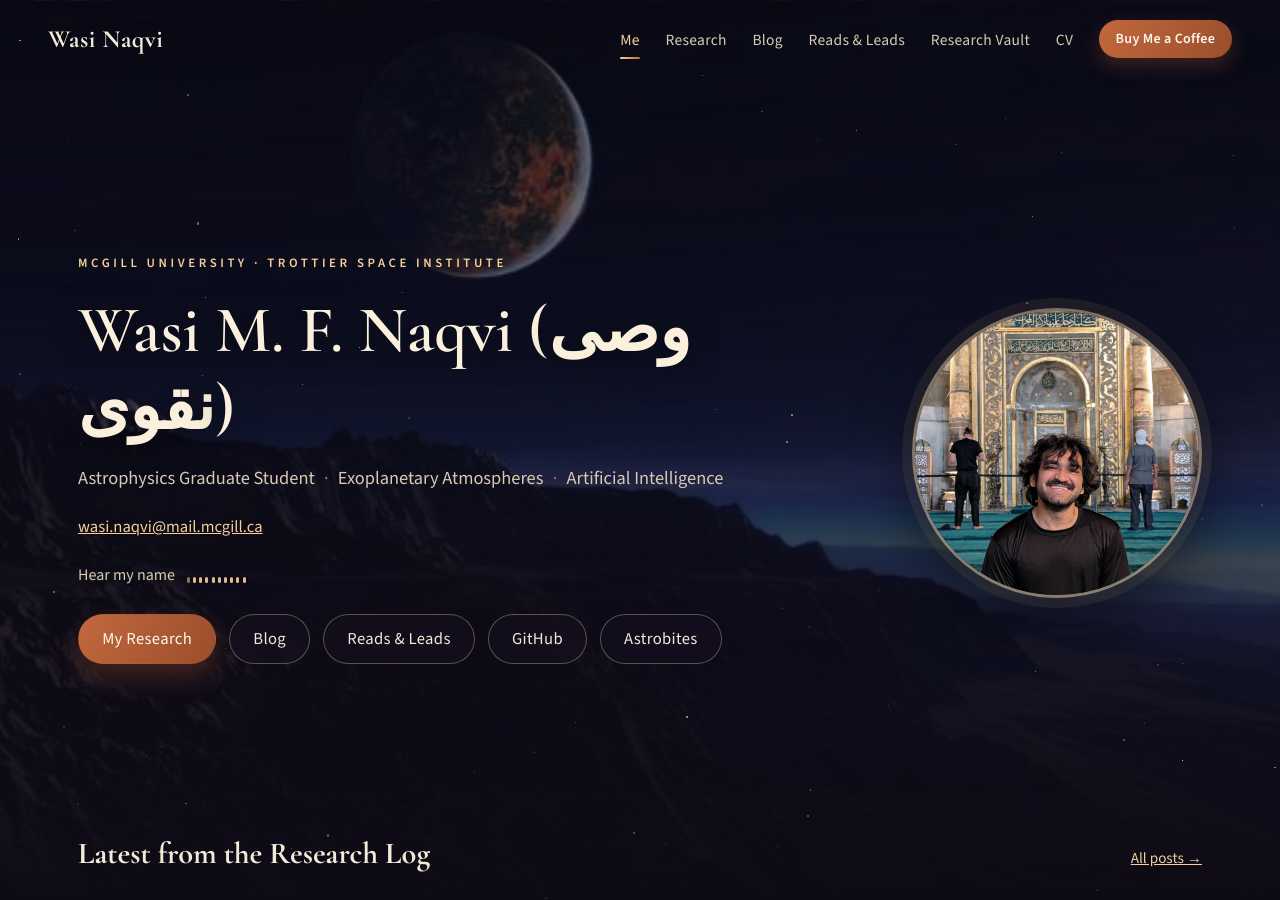
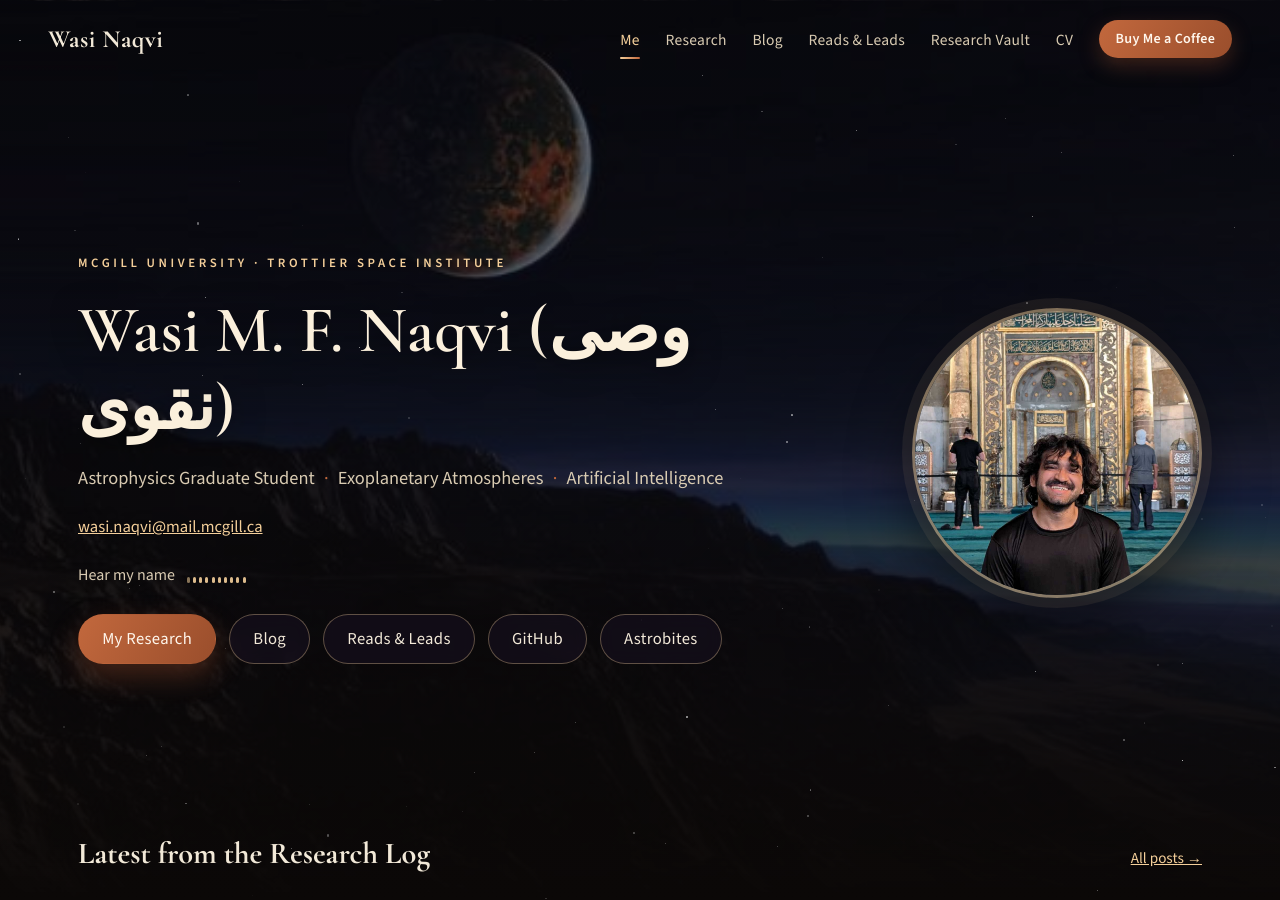
Before and after one commit to wasnaqvi/wasi-naqvi.github.io, a Jekyll site: the page built from index.md, in a window 1280 px wide and 900 px high. Built offline with Jekyll 4.4.1, drawn with Linux system fonts in a browser that asks for light colours.

Commit message:
Coffee-black palette, first paper highlight, Arabic mahya caption

```diff
--- a/assets/styles.css
+++ b/assets/styles.css
@@ -1,15 +1,15 @@
 @import url('https://fonts.googleapis.com/css2?family=Cormorant+Garamond:ital,wght@0,500;0,600;0,700;1,500&family=Source+Sans+3:wght@300;400;500;600&display=swap');
 
 :root {
-  --night: #0e0b16;
-  --night-soft: #171226;
+  --night: #0b0807;
+  --night-soft: #17110d;
   --cream: #f2e9d8;
   --cream-soft: #d9cbb2;
   --muted: #a4947e;
   --amber: #f4cf9a;
   --terra: #c2683d;
   --terra-dark: #9a4e2c;
-  --card: rgba(24, 18, 34, 0.62);
+  --card: rgba(30, 21, 16, 0.66);
   --card-border: rgba(244, 207, 154, 0.14);
   --glow: 0 20px 50px rgba(0, 0, 0, 0.45);
   --radius: 20px;
@@ -28,9 +28,9 @@
   color: var(--cream);
   background-color: var(--night);
   background-image:
-    radial-gradient(ellipse 80% 50% at 15% -10%, rgba(194, 104, 61, 0.16), transparent 60%),
-    radial-gradient(ellipse 60% 45% at 85% 0%, rgba(90, 70, 140, 0.20), transparent 60%),
-    radial-gradient(ellipse 70% 60% at 50% 110%, rgba(40, 28, 60, 0.5), transparent 70%);
+    radial-gradient(ellipse 80% 50% at 15% -10%, rgba(194, 104, 61, 0.20), transparent 60%),
+    radial-gradient(ellipse 60% 45% at 85% 0%, rgba(146, 94, 58, 0.18), transparent 60%),
+    radial-gradient(ellipse 70% 60% at 50% 110%, rgba(46, 29, 19, 0.55), transparent 70%);
   background-attachment: fixed;
   min-height: 100vh;
   display: flex;
@@ -40,7 +40,7 @@
 /* Landing keeps the planet photograph, blended into the same night palette */
 body.landing {
   background-image:
-    linear-gradient(180deg, rgba(14, 11, 22, 0.55) 0%, rgba(14, 11, 22, 0.78) 70%, var(--night) 100%),
+    linear-gradient(180deg, rgba(11, 8, 7, 0.55) 0%, rgba(11, 8, 7, 0.80) 70%, var(--night) 100%),
     url('background_2.jpg');
   background-size: cover;
   background-position: center top;
@@ -796,3 +796,81 @@
   .reading-photo { width: 140px; height: 140px; }
   body { font-size: 1rem; }
 }
+
+
+/* ---------- Paper highlight ---------- */
+.paper-highlight {
+  position: relative;
+  margin: 2rem 0 2.25rem;
+  padding: 1.4rem 1.6rem 1.5rem;
+  border: 1px solid rgba(244, 207, 154, 0.28);
+  border-left: 3px solid var(--terra);
+  border-radius: calc(var(--radius) - 6px);
+  background:
+    linear-gradient(135deg, rgba(194, 104, 61, 0.13), rgba(30, 21, 16, 0.5) 60%);
+  box-shadow: 0 14px 40px rgba(0, 0, 0, 0.35);
+}
+
+.paper-highlight .paper-kicker {
+  display: inline-block;
+  margin: 0 0 0.45rem;
+  font-size: 0.72rem;
+  font-weight: 600;
+  letter-spacing: 0.16em;
+  text-transform: uppercase;
+  color: var(--amber);
+}
+
+.paper-highlight h3 {
+  margin: 0 0 0.5rem;
+  font-family: 'Cormorant Garamond', Georgia, serif;
+  font-size: 1.5rem;
+  font-weight: 600;
+  line-height: 1.25;
+  color: var(--cream);
+}
+
+.paper-highlight p {
+  margin: 0 0 0.9rem;
+  color: var(--cream-soft);
+}
+
+.paper-highlight .paper-authors {
+  font-size: 0.95rem;
+  color: var(--muted);
+}
+
+.paper-highlight .paper-links {
+  display: flex;
+  flex-wrap: wrap;
+  gap: 0.6rem;
+  margin-top: 0.2rem;
+}
+
+.paper-highlight .paper-links a {
+  display: inline-block;
+  padding: 0.42rem 1rem;
+  border: 1px solid rgba(244, 207, 154, 0.35);
+  border-radius: 999px;
+  font-size: 0.9rem;
+  text-decoration: none;
+  color: var(--cream);
+  transition: background 0.2s ease, border-color 0.2s ease, transform 0.2s ease;
+}
+
+.paper-highlight .paper-links a:hover {
+  background: rgba(244, 207, 154, 0.12);
+  border-color: rgba(244, 207, 154, 0.55);
+  transform: translateY(-1px);
+}
+
+.paper-highlight .paper-links a.primary {
+  background: var(--terra);
+  border-color: var(--terra);
+  color: #fff5ea;
+}
+
+.paper-highlight .paper-links a.primary:hover {
+  background: var(--terra-dark);
+  border-color: var(--terra-dark);
+}
```
Also changed, not shown: research.md (+14 -0 lines).
